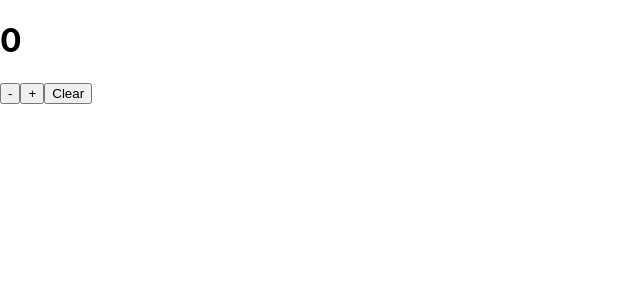
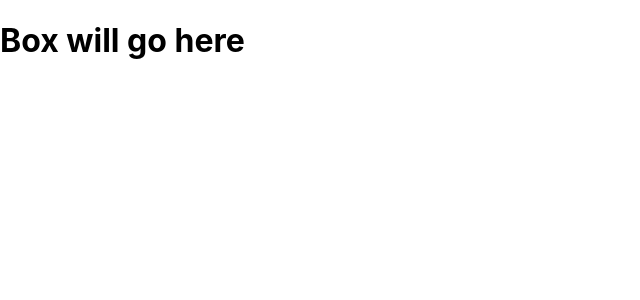
Before and after one commit to osamayounus786/my-app, a React (Create React App) app: page / in a window 1280 px wide. Shown: the top 300 px of the page, without its empty margins (0-640 px from the left). Built offline with nearby package versions, Linux system fonts and the light colour scheme.

Commit message:
boxes initial

```diff
--- a/src/App.jsx
+++ b/src/App.jsx
@@ -247,17 +247,32 @@
 
 
 
-  import {useState} from "react";
-  import Count from './components/count'
-      function Counter(){
-       const  [count,setCount] = useState(0);
-          return(
-            <>
-            <Count number = {count}/>
-            <button onClick={()=> setCount(count - 1)}>-</button>
-            <button onClick={()=> setCount(count + 1)}>+</button>
-            <button onClick={()=> setCount(0)}>Clear</button>
-            </>
-          )
-      }
-      export default Counter;
+  // import {useState} from "react";
+  // import Count from './components/count'
+  //     function Counter(){
+  //      const  [count,setCount] = useState(0);
+  //         return(
+  //           <>
+  //           <Count number = {count}/>
+  //           <button onClick={()=> setCount(count - 1)}>-</button>
+  //           <button onClick={()=> setCount(count + 1)}>+</button>
+  //           <button onClick={()=> setCount(0)}>Clear</button>
+  //           </>
+  //         )
+  //     }
+  //     export default Counter;
+
+
+  function App(){
+    return(
+      <>
+      <main>
+        <h1>
+          Box will go here
+        </h1>
+      </main>
+      </>
+    )
+  }
+
+  export default App;
```
